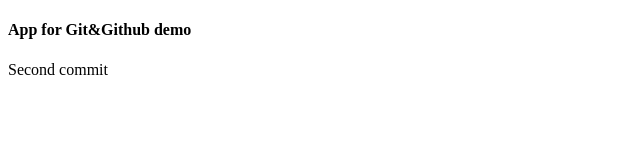
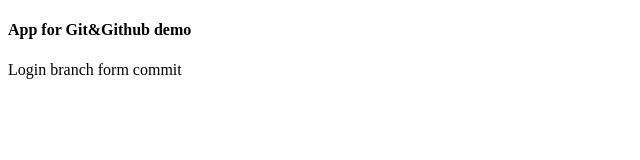
Before and after one commit to DattuGaade/GithubTutorial1, a plain HTML site: page index.html in a window 1280 px wide. Shown: the full height of the page, 0-640 px from the left. Drawn offline with Linux system fonts and the light colour scheme.

Commit message:
login branch form commit

```diff
--- a/index.html
+++ b/index.html
@@ -5,6 +5,6 @@
 </head>
 <body>
 	<h4>App for Git&Github demo</h4>
-	<p>Second commit</p>
+	<p>Login branch form commit</p>
 </body>
 </html>
```
Also changed, not shown: login.html (added, +9 -0 lines).
